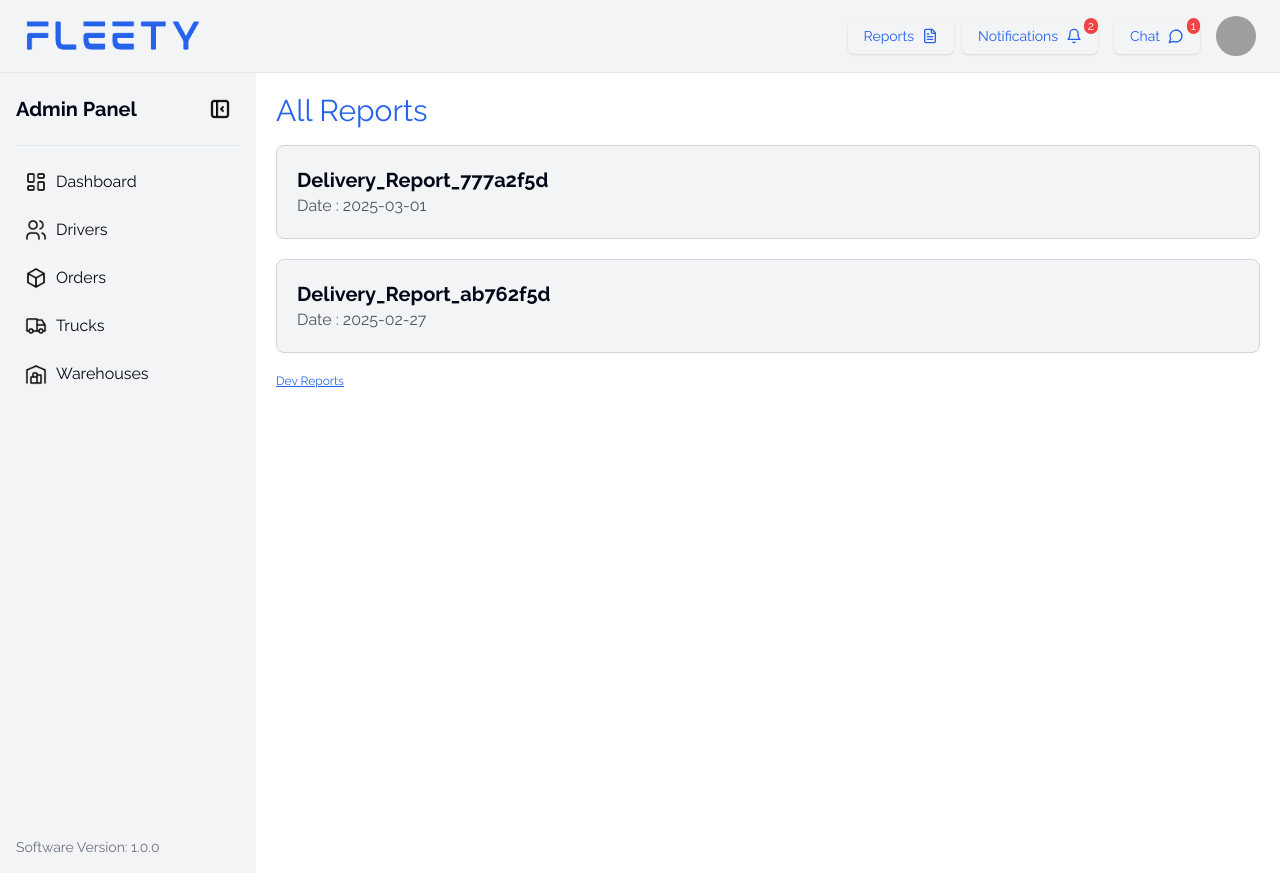
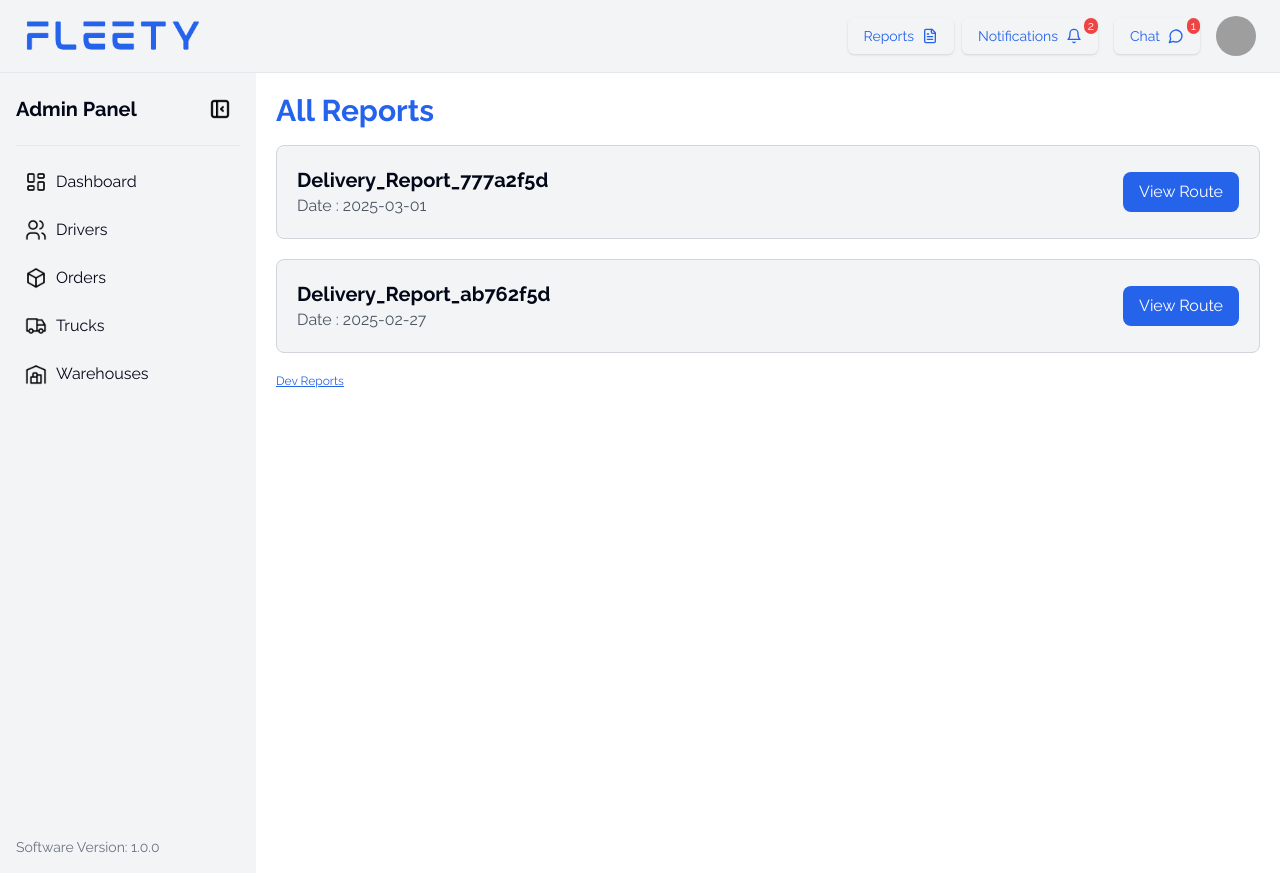
Before and after one commit to 404reese/deepblue-vrp, a Next.js app in the folder fleety-v0/: page /Reports in a window 1280 px wide. Built offline with nearby package versions, Linux system fonts and the light colour scheme; grey boxes are pictures that could not be loaded.

Commit message:
driver path plot

```diff
--- a/fleety-v0/src/app/MapComponent.tsx
+++ b/fleety-v0/src/app/MapComponent.tsx
@@ -72,7 +72,7 @@ function MapComponent() {
                 lat: warehouse.addressLocation.latitude,
                 lng: warehouse.addressLocation.longitude,
               }}
-              content={<img src="/warehouse3.png" alt="Warehouse" style={{ width: "20px", height: "20px" }} />} // marker size adjust
+              content={<img src="/warehouse3.png" alt="Warehouse" style={{ width: "30px", height: "30px" }} />} // marker size adjust
             />
           ))}
 
--- a/fleety-v0/src/app/Reports/page.tsx
+++ b/fleety-v0/src/app/Reports/page.tsx
@@ -1,32 +1,149 @@
-'use client'; // This makes the component a Client Component
+'use client';
 
 import Link from 'next/link';
-import { FC } from 'react';
+import { FC, useState, useRef, useEffect } from 'react';
+import { Wrapper } from '@googlemaps/react-wrapper';
+import { createRoot } from 'react-dom/client';
+
+interface Waypoint {
+  lat: number;
+  lng: number;
+}
+
+const mumbaiLocations: Record<number, Waypoint[]> = {
+  1: [
+    { lat: 19.0760, lng: 72.8777 }, // Bandra
+    { lat: 19.1243, lng: 72.8198 }, // Andheri
+    { lat: 18.9751, lng: 72.8258 }, // Chhatrapati Shivaji Terminus
+  ],
+  2: []
+};
+
+const containerStyle = {
+  width: '100%',
+  height: '400px'
+};
+
+const center = { lat: 19.0760, lng: 72.8777 };
+
+const MapComponent: FC<{ waypoints: Waypoint[] }> = ({ waypoints }) => {
+  const mapRef = useRef<HTMLDivElement>(null);
+  const [map, setMap] = useState<google.maps.Map>();
+
+  useEffect(() => {
+    if (mapRef.current && !map) {
+      const newMap = new google.maps.Map(mapRef.current, {
+        center,
+        zoom: 10
+      });
+      setMap(newMap);
+    }
+
+    if (map && waypoints.length >= 2) {
+      const service = new google.maps.DirectionsService();
+      const request = {
+        origin: waypoints[0],
+        destination: waypoints[waypoints.length - 1],
+        waypoints: waypoints.slice(1, waypoints.length - 1).map(wp => ({
+          location: wp,
+          stopover: true
+        })),
+        travelMode: 'DRIVING'
+      };
+
+      service.route(request, (result, status) => {
+        if (status === 'OK' && result?.routes?.[0]?.overview_path) {
+          const path = result.routes[0].overview_path;
+          const polyline = new google.maps.Polyline({
+            path: path,
+            geodesic: true,
+            strokeColor: '#FF0000',
+            strokeOpacity: 1.0,
+            strokeWeight: 2
+          });
+          polyline.setMap(map);
+        } else {
+          console.error('Error getting directions:', status);
+        }
+      });
+    }
+  }, [map, waypoints]);
+
+  return <div ref={mapRef} style={containerStyle} />;
+};
 
 const ReportsPage: FC = () => {
-  const openPDF = (pdf: string) => {
-    window.open(`/${pdf}`, '_blank');  // PDF paths are relative to the 'public' folder
+  const [selectedRouteId, setSelectedRouteId] = useState<number | null>(null);
+  const [showMap, setShowMap] = useState(false);
+
+  const handleViewRoute = (id: number) => {
+    const waypoints = mumbaiLocations[id];
+    if (waypoints.length === 0) {
+      alert('No path data available');
+      return;
+    }
+
+    setSelectedRouteId(id);
+    setShowMap(true);
+  };
+
+  const handleCloseMap = () => {
+    setShowMap(false);
+    setSelectedRouteId(null);
   };
 
   return (
     <div className='p-5'>
-      <div className="flex items-center text-3xl text-primary text-semibold mb-4">
+      <div className="flex items-center text-3xl text-primary font-semibold mb-4">
         All Reports
       </div>
-      <div
-        className="p-5 border mb-5 border-gray-300 rounded-lg bg-gray-100 cursor-pointer"
-        onClick={() => openPDF('1.pdf')}
-      >
+
+      {/* Report Cards */}
+      <div className="p-5 border mb-5 border-gray-300 rounded-lg bg-gray-100">
+        <div className="flex justify-between items-center">
+          <div className="cursor-pointer" onClick={() => openPDF('1.pdf')}>
             <h2 className="text-xl font-semibold">Delivery_Report_777a2f5d</h2>
             <p className="text-gray-600">Date : 2025-03-01</p>
           </div>
-      <div
-        className="p-5 border border-gray-300 rounded-lg bg-gray-100 cursor-pointer"
-        onClick={() => openPDF('1.pdf')}
+          <button
+            onClick={() => handleViewRoute(1)}
+            className="bg-primary text-white px-4 py-2 rounded-lg hover:bg-primary/90"
           >
+            View Route
+          </button>
+        </div>
+      </div>
+
+      <div className="p-5 border border-gray-300 rounded-lg bg-gray-100">
+        <div className="flex justify-between items-center">
+          <div className="cursor-pointer" onClick={() => openPDF('1.pdf')}>
             <h2 className="text-xl font-semibold">Delivery_Report_ab762f5d</h2>
             <p className="text-gray-600">Date : 2025-02-27</p>
           </div>
+          <button
+            onClick={() => handleViewRoute(2)}
+            className="bg-primary text-white px-4 py-2 rounded-lg hover:bg-primary/90"
+          >
+            View Route
+          </button>
+        </div>
+      </div>
+
+      {/* Map Display */}
+      {showMap && (
+        <div className="mt-5 relative">
+          <button
+            className="absolute top-2 right-2 bg-red-500 text-white px-2 py-1 rounded hover:bg-red-600"
+            onClick={handleCloseMap}
+          >
+            Close
+          </button>
+          <Wrapper apiKey={process.env.NEXT_PUBLIC_GOOGLE_MAPS_API_KEY2}>
+            <MapComponent waypoints={mumbaiLocations[selectedRouteId!]} />
+          </Wrapper>
+        </div>
+      )}
+
       <Link href="http://localhost:8501" target='_blank'>
         <p className="text-xs text-primary underline mt-5">Dev Reports</p>
       </Link>
```
Lines whose indentation alone changed are shown as unchanged.
